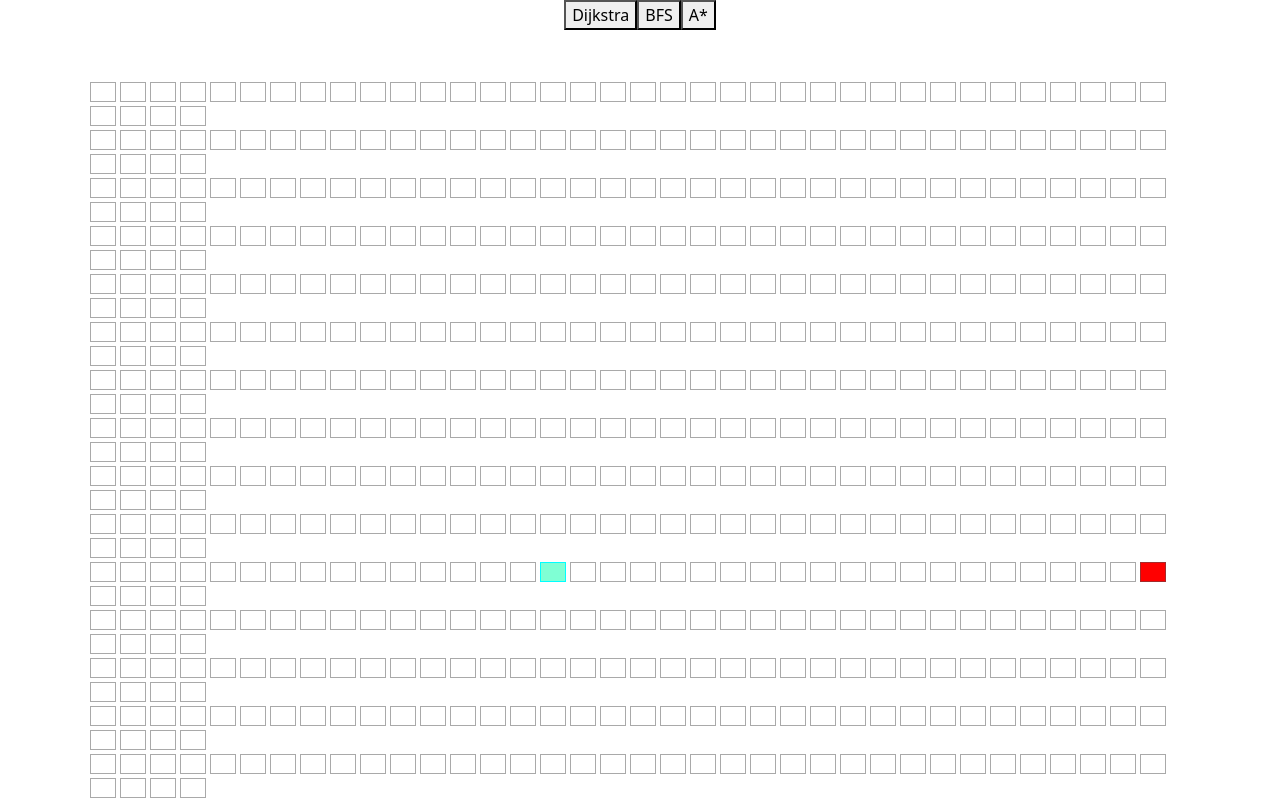
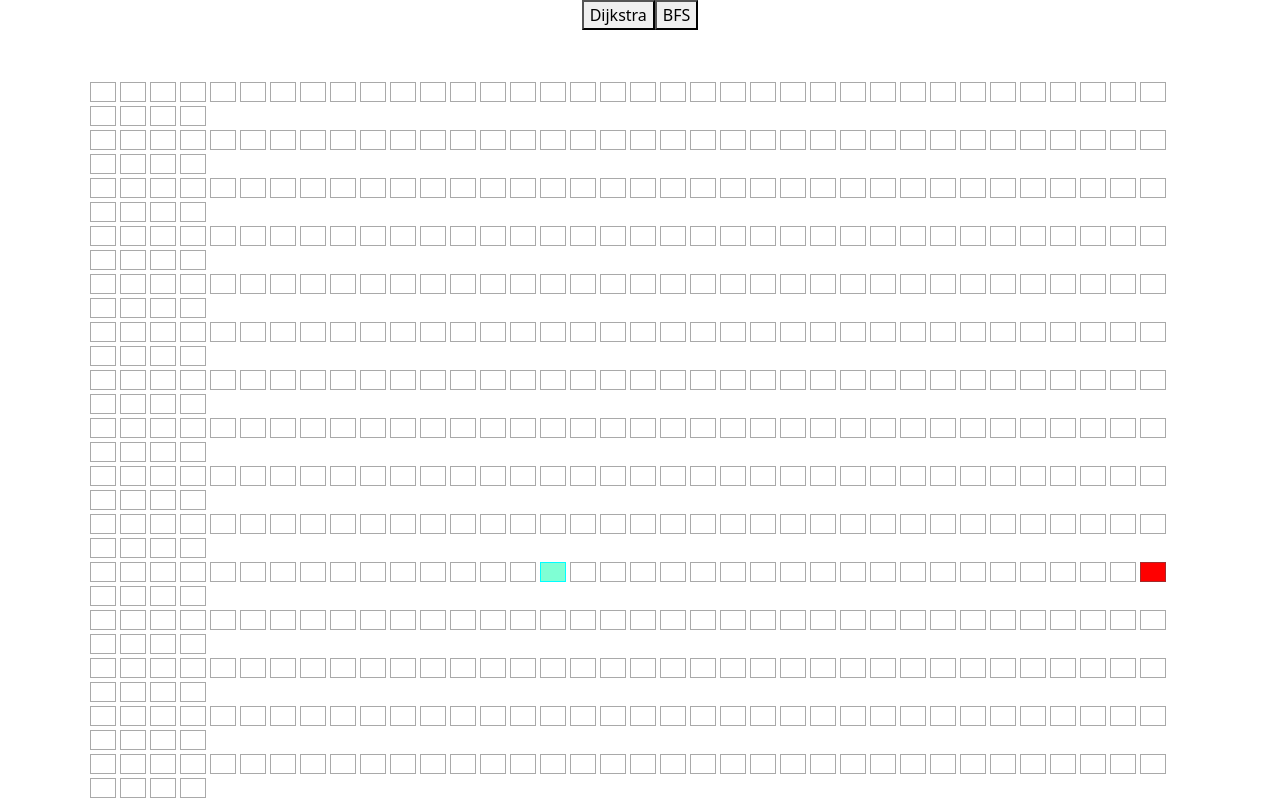
Before and after one commit to mysticizhere/pathfinder, a React (Create React App) app: page / in a window 1280 px wide. Shown: the top 800 px of the page. Built offline with nearby package versions, Linux system fonts and the light colour scheme.

Commit message:
cleaning

```diff
--- a/src/PathFinding/pathfindingvisual.jsx
+++ b/src/PathFinding/pathfindingvisual.jsx
@@ -2,7 +2,6 @@ import React, { useState, useEffect } from "react";
 import Node from "./Nodes/node";
 import { dijkstra } from "../algorithms/dijkstra";
 import { bfs } from "../algorithms/bfs";
-import { astar } from "../algorithms/helper";
 import { getNodesInShortestPathOrder } from "../algorithms/helper";
 import { animatePath } from "../animation/algovisualise";
 import Navbar from "../navbar/nav";
@@ -151,35 +150,6 @@ const PathfindingVisual = () => {
     }
   };
 
-  const visualizeAstar = () => {
-    if (isVisualizing) return;
-    const start_X = startNodePos[0];
-    const start_Y = startNodePos[1];
-    const startNode = grid[start_X][start_Y];
-    const finish_X = finishNodePos[0];
-    const finish_Y = finishNodePos[1];
-    const finishNode = grid[finish_X][finish_Y];
-    try {
-      const visitedNodesInOrder = astar(grid, startNode, finishNode);
-      const nodesInShortestPathOrder = getNodesInShortestPathOrder(finishNode);
-      if (nodesInShortestPathOrder.length === 1) {
-        throw "not possible";
-      }
-      animatePath(
-        setIsVisualizing,
-        visitedNodesInOrder,
-        nodesInShortestPathOrder,
-        startNode,
-        finishNode
-      );
-    } catch (error) {
-      setIsVisualizing(true);
-      setTimeout(() => {
-        setIsVisualizing(false);
-      }, 3000);
-    }
-  };
-
   const setVisualization = () => {
     setIsVisualizing((prevState) => !prevState);
   };
@@ -189,7 +159,6 @@ const PathfindingVisual = () => {
       <Navbar
         handleDijkstra={visualizeDijkstra}
         handleBFS={visualizeBFS}
-        handleAstar={visualizeAstar}
         handleVisualization={setVisualization}
       />
       <div className="grid">
--- a/src/algorithms/astar.js
+++ /dev/null
@@ -1,32 +0,0 @@
-import {
-    getAllNodes,
-    sortNodesByDistance,
-    getUnvisitedNeighbours,
-} from "./helper";
-
-export function astar(grid, startNode, finishNode) {
-    const visitedNodesInOrder = [];
-    startNode.distance = 0;
-    const unvisitedNodes = getAllNodes(grid);
-    while (unvisitedNodes.length) {
-        sortNodesByDistance(unvisitedNodes);
-        const closestNode = unvisitedNodes.shift();
-        if (!closestNode.isWall) {
-            if (closestNode.distance === Infinity) return visitedNodesInOrder;
-
-            closestNode.isVisited = true;
-            visitedNodesInOrder.push(closestNode);
-            if (closestNode === finishNode) return visitedNodesInOrder;
-
-            updateUnvisitedNeighbours(closestNode, grid);
-        }
-    }
-}
-
-function updateUnvisitedNeighbours(node, grid) {
-    const unvisitedNeighbors = getUnvisitedNeighbours(node, grid);
-    for (const neighbor of unvisitedNeighbors) {
-        neighbor.distance = node.distance + 1 + neighbor.distanceToFinishNode;
-        neighbor.previousNode = node;
-    }
-}
--- a/src/navbar/nav.js
+++ b/src/navbar/nav.js
@@ -19,15 +19,6 @@ const Navbar = (props) => {
             >
                 BFS
             </button>
-
-            <button
-                onClick={() => {
-                    props.handleAstar();
-                    props.handleVisualization();
-                }}
-            >
-                A*
-            </button>
         </div>
     );
 };
```
